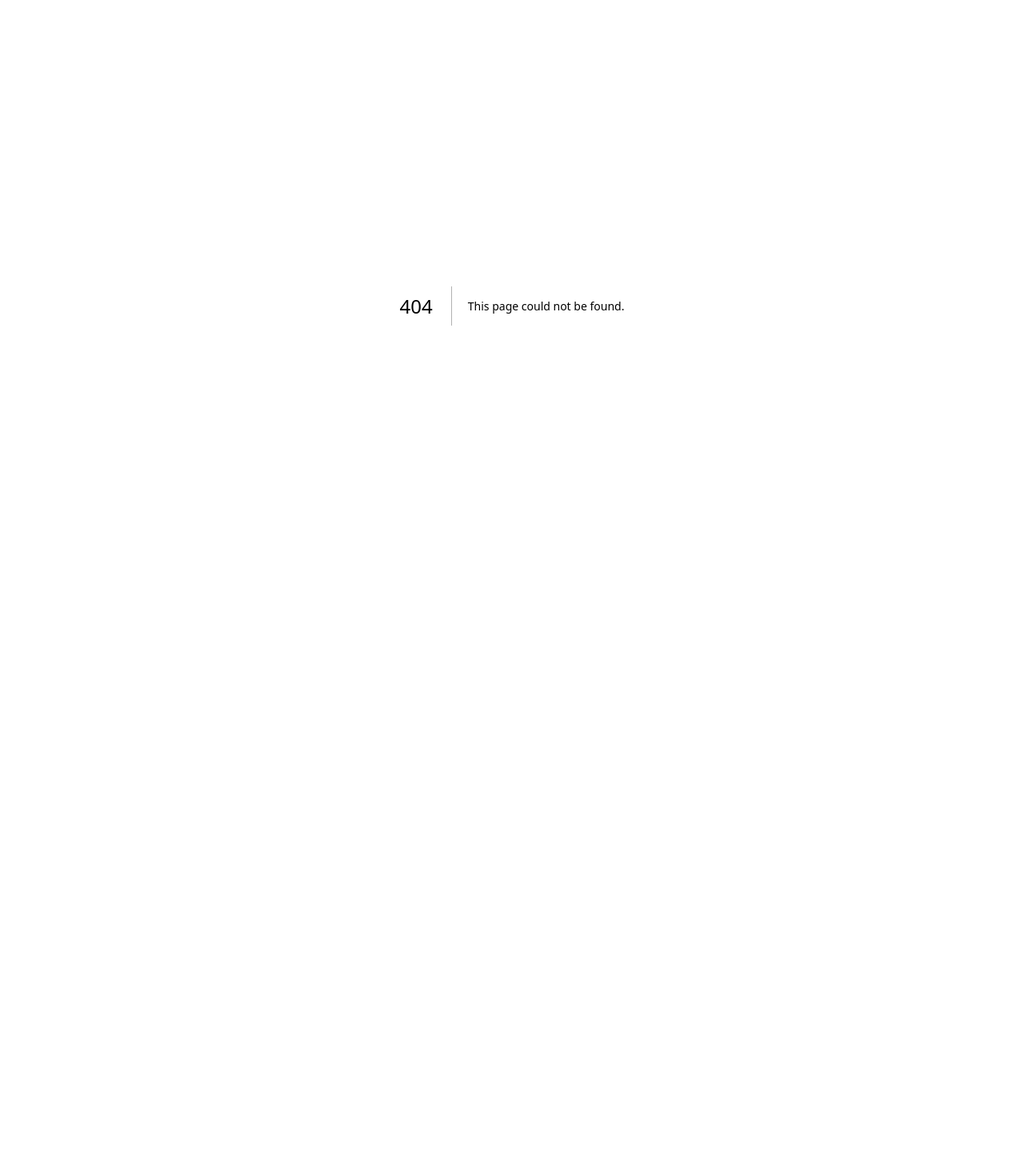
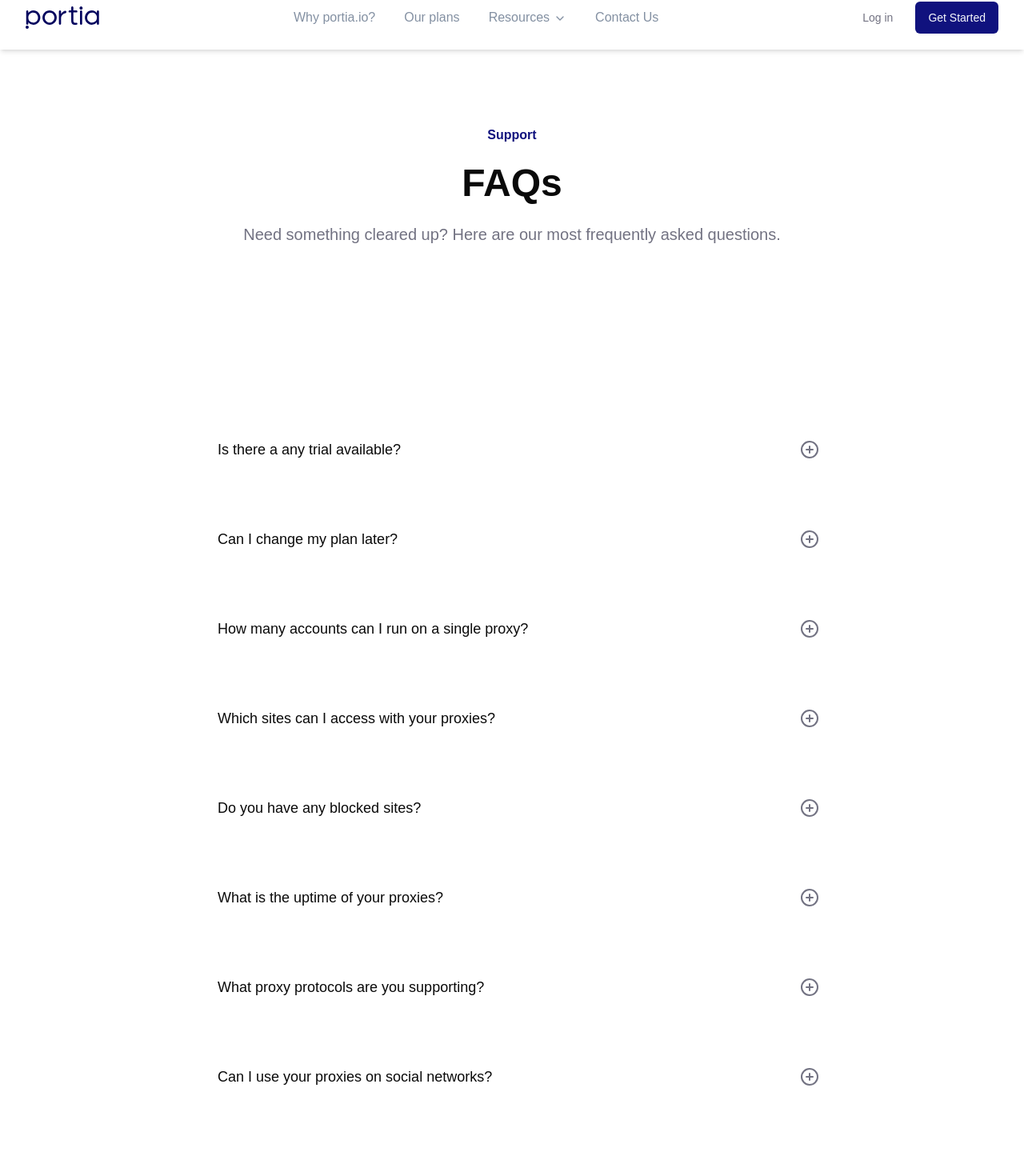
Before and after one commit to Saeed-Altout/portia, a Next.js app: page /faqs in a window 1280 px wide. Before the commit this address had no page. Shown: the part 18-1463 px from the top of the page at 80% size. Before the commit the page ends 800 px from the top, so only its background shows below. Built offline with nearby package versions, Linux system fonts and the light colour scheme; a web font is replaced by a local one.

Commit message:
create FAQs page.

```diff
--- /dev/null
+++ b/app/(website)/(pages)/faqs/_components/content.tsx
@@ -0,0 +1,34 @@
+import Link from 'next/link';
+
+import { freqAQsData } from '@website/constants';
+
+import { Button } from '@/components/ui/button';
+import { Accordion, AccordionContent, AccordionItem, AccordionTrigger } from '@/components/ui/accordion';
+
+export const Content = () => {
+	return (
+		<section className='max-container section space-y-16'>
+			<Accordion type='single' collapsible className='flex flex-col gap-5 max-w-[768px] mx-auto py-4'>
+				{/* TODO: Update data from API */}
+				{freqAQsData.map(({ question, answer }, index) => (
+					<AccordionItem key={index} value={`item-${index + 1}`}>
+						<AccordionTrigger>
+							<span className='font-medium text-lg p-4'>{question}</span>
+						</AccordionTrigger>
+						<AccordionContent className='text-gray-primary text-sm md:text-base'>{answer}</AccordionContent>
+					</AccordionItem>
+				))}
+			</Accordion>
+
+			<div className='flex items-start justify-start flex-col gap-5 md:flex-row md:items-center md:justify-between p-8 bg-[#F5F5FA] rounded-[16px]'>
+				<div className='space-y-2 flex-1 relative max-w-3xl'>
+					<h1 className='text-xl font-medium'>Still have questions?</h1>
+					<p>Can’t find the answer you’re looking for? Please chat to our team.</p>
+				</div>
+				<Button className='w-full md:w-fit' asChild>
+					<Link href='/contact-us'>Contact us</Link>
+				</Button>
+			</div>
+		</section>
+	);
+};
--- /dev/null
+++ b/app/(website)/(pages)/faqs/_components/hero.tsx
@@ -0,0 +1,15 @@
+export const Hero = () => {
+	return (
+		<div className='max-container h-[342px]'>
+			<div className='space-y-8 flex-1 text-center flex items-center justify-center flex-col h-full max-w-3xl mx-auto'>
+				<div className='space-y-6'>
+					<p className='text-primary font-semibold'>Support</p>
+					<h1 className='text-3xl md:text-4xl lg:text-5xl font-semibold'>FAQs</h1>
+					<p className='text-xl leading-8'>
+						Need something cleared up? Here are our most frequently asked questions.
+					</p>
+				</div>
+			</div>
+		</div>
+	);
+};
--- /dev/null
+++ b/app/(website)/(pages)/faqs/_components/index.ts
@@ -0,0 +1,4 @@
+import { Hero } from './hero';
+import { Content } from './content';
+
+export { Hero, Content };
--- /dev/null
+++ b/app/(website)/(pages)/faqs/page.tsx
@@ -0,0 +1,10 @@
+import { Content, Hero } from './_components';
+
+export default function FAQsPage() {
+	return (
+		<main>
+			<Hero />
+			<Content />
+		</main>
+	);
+}
--- a/app/(website)/constants/index.ts
+++ b/app/(website)/constants/index.ts
@@ -17,11 +17,11 @@ export const navLinks = [
 		links: [
 			{
 				label: 'Blogs',
-				href: '/resources/blogs',
+				href: '/blogs',
 			},
 			{
 				label: 'Services',
-				href: '/resources/services',
+				href: '/services',
 			},
 		],
 	},
@@ -154,11 +154,11 @@ export const footerLinks = [
 		links: [
 			{
 				label: 'Blog',
-				href: '/blog',
+				href: '/blogs',
 			},
 			{
 				label: 'Our Faqs',
-				href: '/our-faqs',
+				href: '/faqs',
 			},
 		],
 	},
@@ -539,7 +539,6 @@ export const customersData = [
 		imgUrl: '/images/users/user4.png',
 	},
 ];
-
 export const blogsData = [
 	{
 		published: '20 Jan 2022',
@@ -632,3 +631,42 @@ export const blogsData = [
 		order: 9,
 	},
 ];
+
+export const freqAQsData = [
+	{
+		question: 'Is there a any  trial available?',
+		answer: 'Yes, you can try us for only 0.25$ for 2 hours. and then if you want you can sub scrip in one of our plans ',
+	},
+	{
+		question: 'Can I change my plan later?',
+		answer: 'Yes, you can try us for only 0.25$ for 2 hours. and then if you want you can sub scrip in one of our plans ',
+	},
+	{
+		question: 'How many accounts can I run on a single proxy?',
+		answer: 'Yes, you can try us for only 0.25$ for 2 hours. and then if you want you can sub scrip in one of our plans ',
+	},
+	{
+		question: 'Which sites can I access with your proxies?',
+		answer: 'Yes, you can try us for only 0.25$ for 2 hours. and then if you want you can sub scrip in one of our plans ',
+	},
+	{
+		question: 'Do you have any blocked sites?',
+		answer: 'Yes, you can try us for only 0.25$ for 2 hours. and then if you want you can sub scrip in one of our plans ',
+	},
+	{
+		question: 'What is the uptime of your proxies?',
+		answer: 'Yes, you can try us for only 0.25$ for 2 hours. and then if you want you can sub scrip in one of our plans ',
+	},
+	{
+		question: 'What proxy protocols are you supporting?',
+		answer: 'Yes, you can try us for only 0.25$ for 2 hours. and then if you want you can sub scrip in one of our plans ',
+	},
+	{
+		question: 'Can I use your proxies on social networks?',
+		answer: 'Yes, you can try us for only 0.25$ for 2 hours. and then if you want you can sub scrip in one of our plans ',
+	},
+	{
+		question: 'Do you have an affiliation program?',
+		answer: 'Yes, you can try us for only 0.25$ for 2 hours. and then if you want you can sub scrip in one of our plans ',
+	},
+];
```
